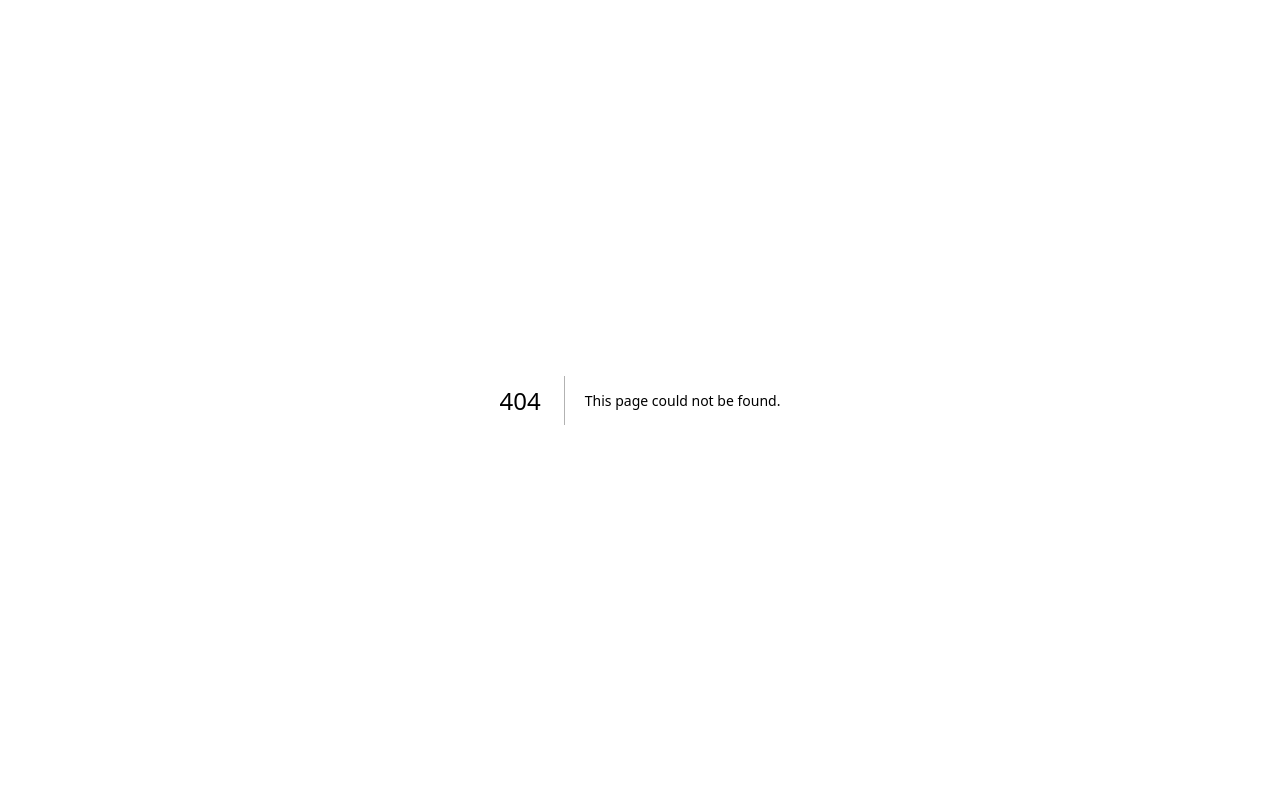
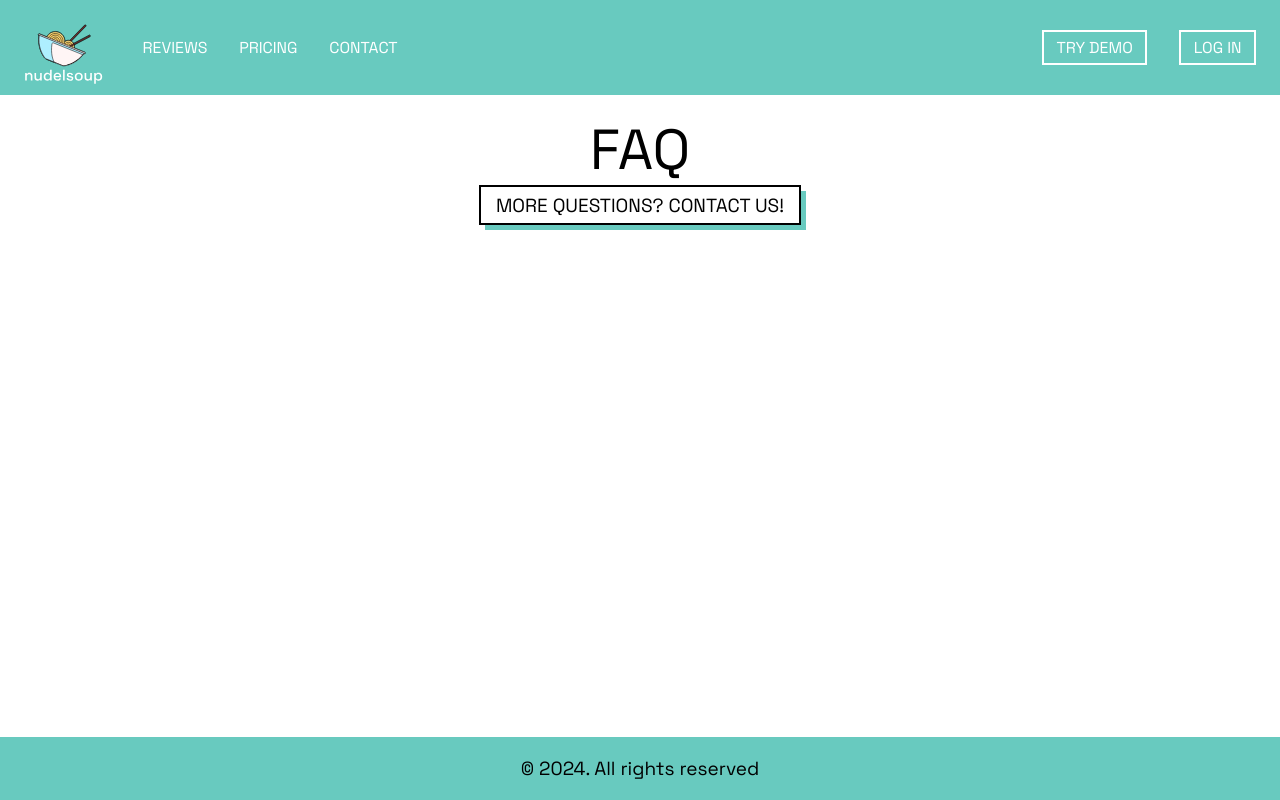
Before and after one commit to whyKirbyyCh/nudelsoup-Frontend, a Next.js app: page /faq in a window 1280 px wide. Before the commit this address had no page. Built offline with nearby package versions, Linux system fonts and the light colour scheme.

Commit message:
router figured out and started work on FAQ

```diff
--- /dev/null
+++ b/src/app/faq/page.module.css
@@ -0,0 +1,9 @@
+.content{
+    display: flex;
+    flex-direction: column;
+    align-items: center;
+}
+
+.title {
+    margin-top: 1em;
+}
--- /dev/null
+++ b/src/app/faq/page.tsx
@@ -0,0 +1,30 @@
+import React from "react";
+import styles from "./page.module.css";
+import Header from "@/components/header/header";
+import Footer from "@/components/footer/footer";
+import PageTitle from "@/components/page/pageTitle";
+import PageButton from "@/components/page/pageButton";
+
+
+export default function Page() {
+    const navOptions = [
+        { id: 1, label: 'REVIEWS', href: '/reviews' },
+        { id: 2, label: 'PRICING', href: '/pricing' },
+        { id: 3, label: 'CONTACT', href: '/contact' },
+    ]
+    return (
+        <div>
+            <Header iconSize={"small"}  navOptions={navOptions} fontSizeVariant={"small"} />
+            <div className={styles.content}>
+                <div className={styles.title}>
+                    <PageTitle title={"FAQ"} />
+                </div>
+                <div className={styles.mainPart}>
+
+                </div>
+                <PageButton label={"MORE QUESTIONS? CONTACT US!"} href={"/contact"}/>
+            </div>
+            <Footer />
+        </div>
+    );
+}
--- a/src/app/page.module.css
+++ b/src/app/page.module.css
@@ -68,7 +68,7 @@
     display: flex;
     flex-direction: column;
     align-items: center;
-    padding-bottom: 10em;
+    padding-bottom: 8em;
 }
 
 .scrolledContent {
--- a/src/components/footer/footer.tsx
+++ b/src/components/footer/footer.tsx
@@ -5,11 +5,6 @@ const Footer: React.FC = () => {
     return (
         <div className={styles.footerContainer}>
             <div className={styles.footerAsciiContainer}>
-                <img
-                    src="/footer-ascii.svg"
-                    alt="footer ascii"
-                    className={styles.footerAscii}
-                />
             </div>
             <div className={styles.footer}>
                 <p className={styles.footerText}>© 2024. All rights reserved</p>
--- /dev/null
+++ b/src/components/page/pageTitle.tsx
@@ -0,0 +1,16 @@
+import React from "react";
+import styles from "../../styles/components/pageTitle.module.css";
+
+interface PageTitleProps {
+    title: string
+}
+
+const PageTitle: React.FC<PageTitleProps> = ({ title}) => {
+    return (
+        <div className={styles.pageTitleWrapper}>
+            <div className={styles.pageTitleText}>{title}</div>
+        </div>
+    );
+};
+
+export default PageTitle;
--- /dev/null
+++ b/src/styles/components/pageTitle.module.css
@@ -0,0 +1,3 @@
+.pageTitleText {
+    font-size: var(--page-title-font-size);
+}
```
Also changed, not shown: src/app/page.tsx (+4 -4 lines), src/components/page/pageFAQBox.tsx (added).
